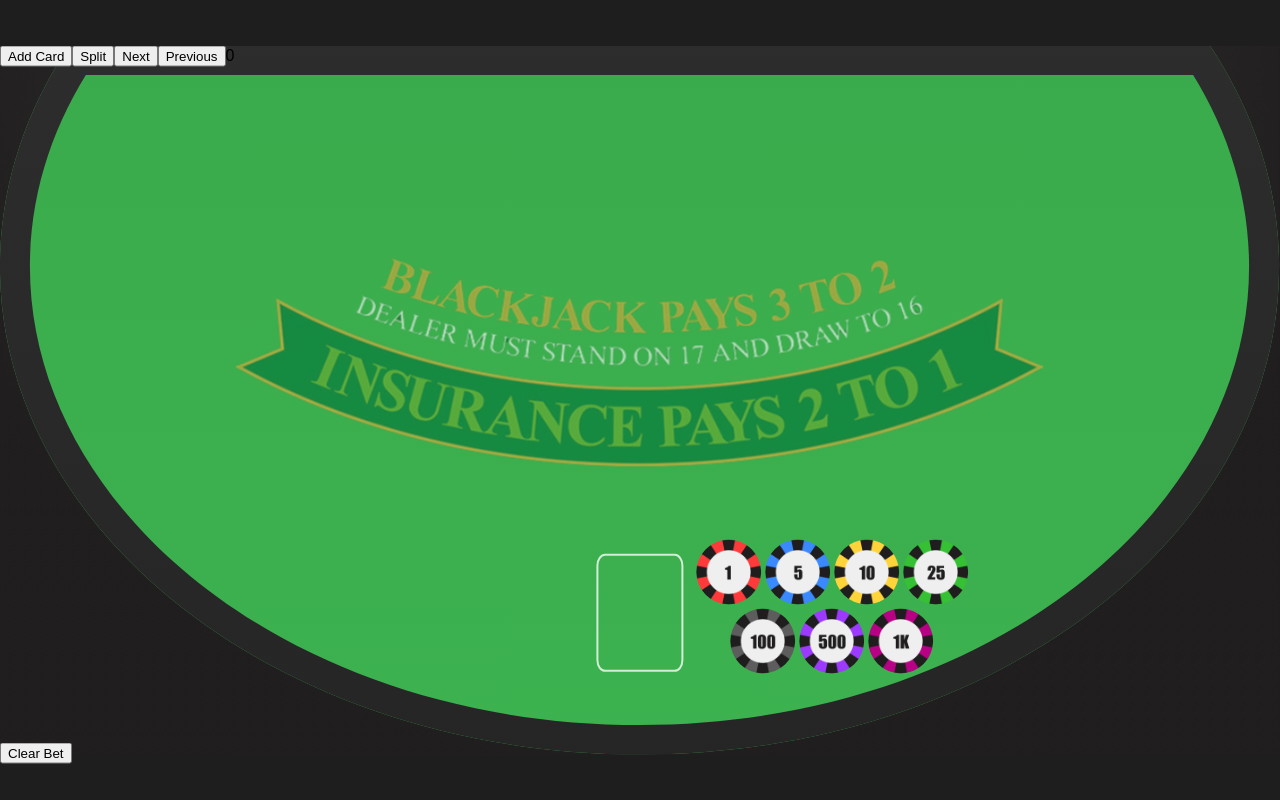
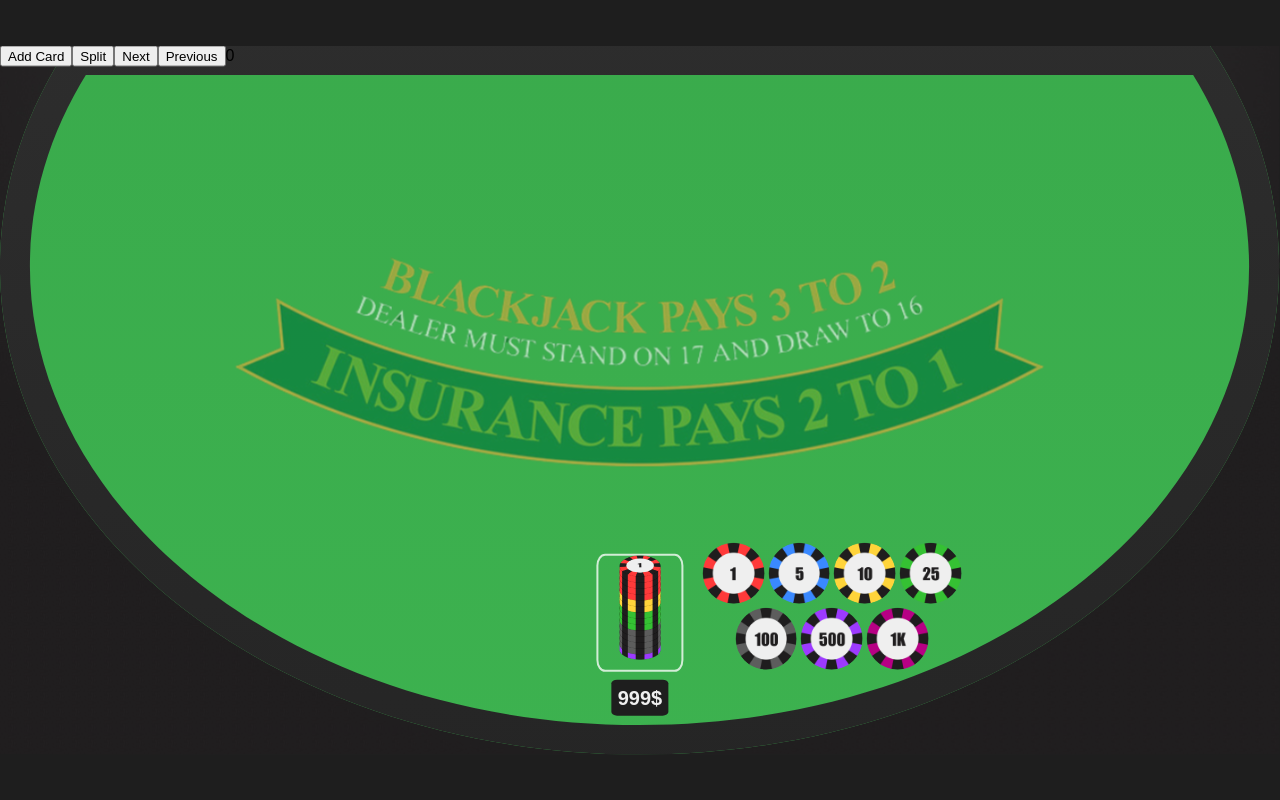
Before and after one commit to matteo-psnt/blackjack, a React (Create React App) app: page / in a window 1280 px wide. Built offline with nearby package versions, Linux system fonts and the light colour scheme.

Commit message:
Update chip container dimensions and add click event to chips

```diff
--- a/src/components/BettingControls.tsx
+++ b/src/components/BettingControls.tsx
@@ -1,24 +1,39 @@
-import React, {useState} from 'react';
+import React, {useEffect, useRef } from 'react';
 import '../styles/BettingControls.css';
 
 interface BettingControlsProps {
+    currentBalance: number;
+    currentBet: number;
     onBetChange: (value: number) => void;
-    currentBalance: number;
+    setCurrentBet: (value: number) => void;
 }
 
 const chipValues = [1, 5, 10, 25, 100, 500, 1000];
 
-const BettingControls: React.FC<BettingControlsProps> = ({ onBetChange, currentBalance }) => {
-    const [animateChip, setAnimateChip] = useState<number | null>(null);
+const BettingControls: React.FC<BettingControlsProps> = ({ currentBalance, currentBet, onBetChange, setCurrentBet }) => {
+    const handleKeyDown = (event: React.KeyboardEvent<HTMLDivElement>) => {
+        if (!["1", "2", "3", "4", "5", "6", "7", "8", "9", "Enter", "Backspace", "ArrowLeft", "ArrowRight", "Delete"].includes(event.key)) {
+            event.preventDefault();
+        } else if (event.key === 'Enter') {
+            event.preventDefault();
+            event.currentTarget.blur();
+        }
+    };
+    const handleBetChange = (event: React.FocusEvent<HTMLDivElement>) => {
+        let betText = event.currentTarget.innerText;
+        betText = betText.replace(/\$$/, '');
+        const newBet = parseInt(betText, 10);
 
-    const handleClick = (value: number) => {
-        setAnimateChip(value);
-        onBetChange(value);
-
-        setTimeout(() => setAnimateChip(null), 200);
+        if (!isNaN(newBet)) {
+            setCurrentBet(newBet);
+            event.currentTarget.innerText = `${currentBet}$`;
+        } else {
+            event.currentTarget.innerText = `${currentBet}$`;
+        }
     };
 
     return (
+        <div>
             <div className={'chip-button-container'}>
                 {chipValues.filter(value => value <= currentBalance).map((value) => ( // Filter based on current balance
                     <img
@@ -26,17 +41,18 @@ const BettingControls: React.FC<BettingControlsProps> = ({ onBetChange, currentB
                         src={require(`../assets/chips/2D/CHIP-${value}.png`)}
                         alt={`Chip $${value}`}
                         className="chip-button"
-                    onClick={() => handleClick(value)}
-                />
+                        onClick={() => onBetChange(value)}/>
                 ))}
-            {animateChip && (
-                <img
-                    className="chip-animate"
-                    src={require(`../assets/chips/3D/CHIP-${animateChip}.png`)}
-                    alt={`Chip ${animateChip}`}
-                    style={{ right: '20%' }} // Adjust based on where you want the chip to end up
-                />
-            )}
+            </div>
+            <div
+                className="current-bet"
+                contentEditable={true}
+                onKeyDown={handleKeyDown}
+                onBlur={handleBetChange}
+                suppressContentEditableWarning={true}
+            >
+                {`${currentBet}$`}
+            </div>
         </div>
     );
 };
--- a/src/components/Chip.tsx
+++ b/src/components/Chip.tsx
@@ -4,12 +4,14 @@ import '../styles/Chip.css';
 interface ChipProps {
     value: number;
     style?: React.CSSProperties;
+    onClick: () => void;
 }
 
-const Chip: React.FC<ChipProps> = ({ value, style }) => {
+const Chip: React.FC<ChipProps> = ({ value, style, onClick }) => {
     return (
         <div className="chip-container"
              style={{...style}}
+             onClick={onClick}
         >
             <div className="chip">
                 <img src={require(`../assets/chips/3D/CHIP-${value.toString()}.png`)} alt={`$${value}`}/>
--- a/src/components/ChipStack.tsx
+++ b/src/components/ChipStack.tsx
@@ -4,9 +4,10 @@ import '../styles/Chip.css';
 
 interface ChipStackProps {
     chipTotal: number;
+    onChipClick: (value: number) => void;
 }
 
-const ChipStack: React.FC<ChipStackProps> = ({ chipTotal }) => {
+const ChipStack: React.FC<ChipStackProps> = ({ chipTotal, onChipClick }) => {
     const dollarValues: number[] = [1000, 500, 100, 25, 10, 5, 1];
     let chipComponents: JSX.Element[] = [];
     let remainingAmount = chipTotal;
@@ -14,12 +15,13 @@ const ChipStack: React.FC<ChipStackProps> = ({ chipTotal }) => {
     for (let value of dollarValues) {
         while (remainingAmount >= value) {
             remainingAmount -= value;
-            const offset = chipComponents.length * -107;
+            const offset = chipComponents.length * -30.25;
             chipComponents.push(
                 <Chip
                     key={`${value}-${chipComponents.length}`}
                     value={value}
                     style={{ top: `${80 + offset}%` }}
+                    onClick={() => onChipClick(value)}
                 />
             );
         }
--- a/src/components/Game.tsx
+++ b/src/components/Game.tsx
@@ -10,7 +10,7 @@ const Game = () => {
     const [deck] = useState(new Deck());
     const [cards, setCards] = useState<Array<Array<{ rank: CardRank, suit: CardSuit, style?: React.CSSProperties }>>>([]);
     const [currentFocus, setCurrentFocus] = useState(0);
-    const [currentBet, setCurrentBet] = useState(0);
+    const [currentBet, setCurrentBet] = useState(999);
     const [currentBalance, setCurrentBalance] = useState(1000);
 
     const updateCurrentBet = (bet: number) => {
@@ -63,6 +63,16 @@ const Game = () => {
         return value;
     }
 
+    const handleChipClick = (chipValue: number) => {
+        setCurrentBet(currentBet - chipValue);
+        setCurrentBalance(currentBalance + chipValue);
+    };
+
+    const handleBetChange = (newBet: number) => {
+        setCurrentBet(newBet);
+    };
+
+
     return (
         <div>
             <button onClick={addCard}>Add Card</button>
@@ -92,10 +102,9 @@ const Game = () => {
                     </div>
                 )}
             </div>
-            <BettingControls onBetChange={updateCurrentBet} currentBalance={currentBalance}/>
-            <button onClick={() => setCurrentBet(0)}>Clear Bet</button>
+            <BettingControls currentBalance={currentBalance} currentBet={currentBet} onBetChange={updateCurrentBet} setCurrentBet={setCurrentBet}/>
             <div className="betting-area">
-                <ChipStack chipTotal={currentBet}/>
+                <ChipStack chipTotal={currentBet} onChipClick={handleChipClick}/>
             </div>
         </div>
     );
--- a/src/styles/BettingControls.css
+++ b/src/styles/BettingControls.css
@@ -3,7 +3,7 @@
     flex-wrap: wrap;
     gap: 1.5%;
     justify-content: center;
-    width: 22%;
+    width: 21%;
     margin-top: 42%;
     margin-left: 65%;
     transform: translate(-50%, -50%);
@@ -29,18 +29,16 @@
     opacity: 0.7;
 }
 
-@keyframes moveChip {
-    from {
-        transform: translateY(100vh);
-    }
-    to {
-        transform: translateY(0);
-    }
+.current-bet {
+    position: absolute;
+    top: 92%;
+    left: 50%;
+    transform: translate(-50%, -50%);
+    font-size: 125%;
+    font-weight: bold;
+    color: #efefef;
+    background-color: #1e1e1e;
+    padding: 0.5% 0.5%;
+    border-radius: 10%;
+    display: inline-block;
 }
-
-.chip-animate {
-    width: 10%;
-    position: fixed;
-    bottom: 0;
-    animation: moveChip 0.2s ease forwards;
-}
--- a/src/styles/Chip.css
+++ b/src/styles/Chip.css
@@ -20,8 +20,8 @@
 
 .chip-container {
     position: relative;
-    height: 100%;
-    width: 70%;
+    height: 25%;
+    width: 50%;
     transform: translate(-50%, -50%);
     left: 50%;
 }
```
Lines whose indentation alone changed are shown as unchanged.
